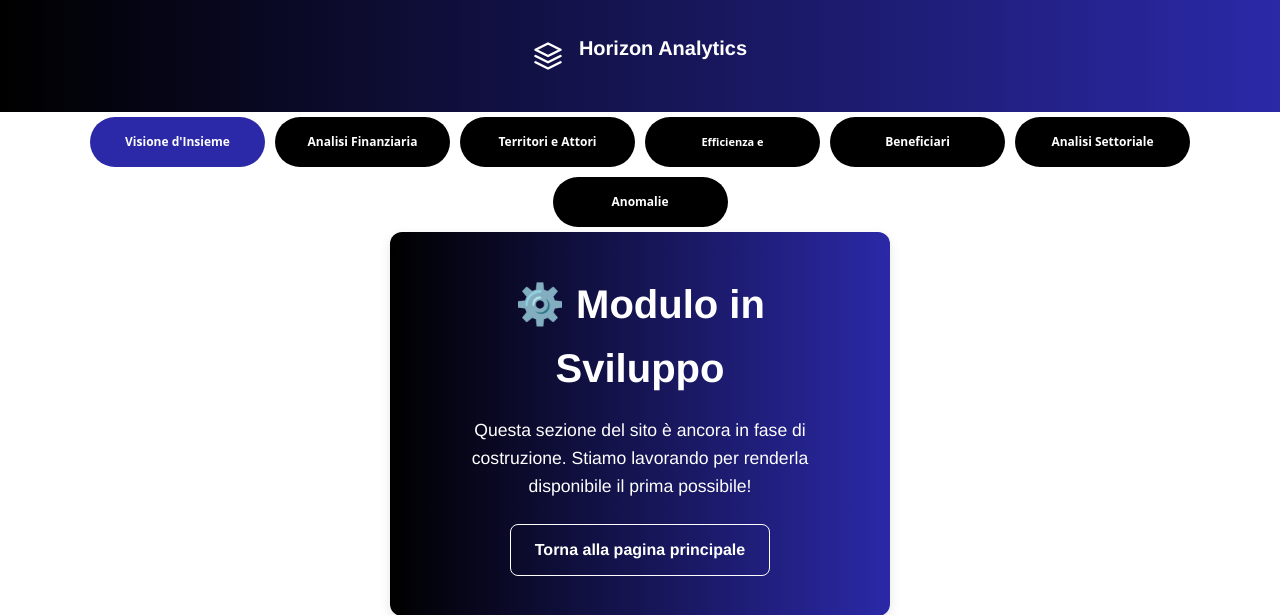
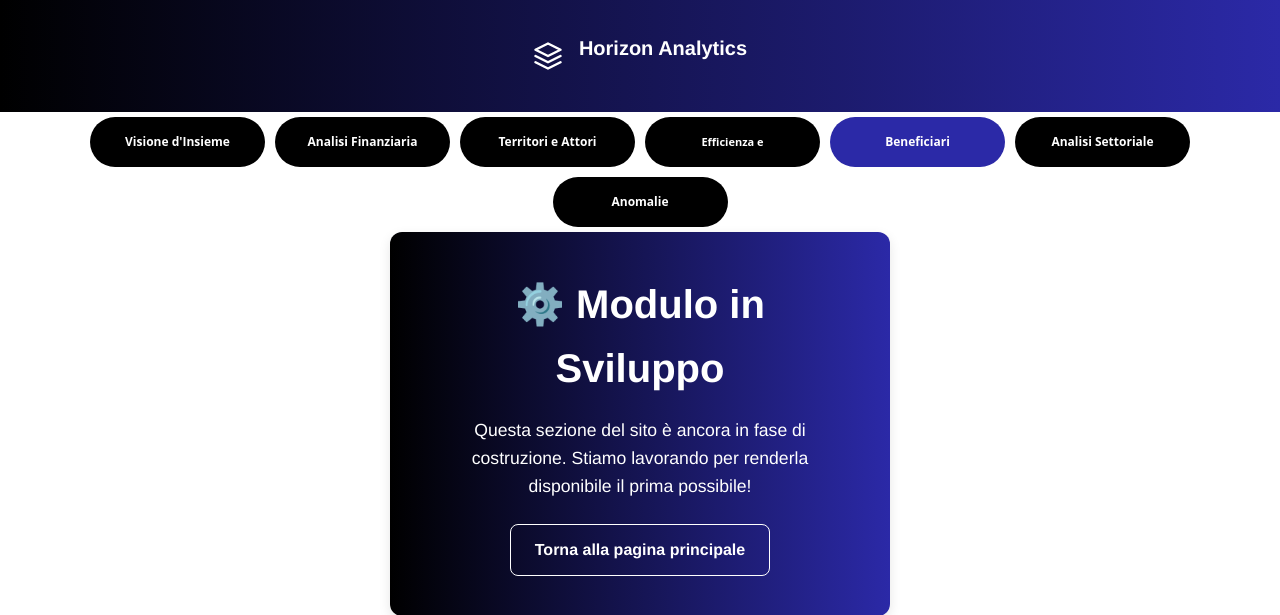
Before and after one commit to Breaking-code-Project-work/Horizon_Analytics, a Django app: page /beneficiari_page/ in a window 1280 px wide. Shown: the top 615 px of the page. Run offline with Django 5.2, Linux system fonts and the light colour scheme; parts of the project's set-up code (start-up, migrations or seed data) failed here and were passed over.

Commit message:
Update active button for Beneficiari link

```diff
--- a/analytics_projects/templates/analytics_projects/beneficiari_page.html
+++ b/analytics_projects/templates/analytics_projects/beneficiari_page.html
@@ -28,11 +28,11 @@
         </div>
 
         <div class="container-center">
-            <a href="{% url 'visione_di_insieme_page' %}" class="header_buttons active_button">Visione d'Insieme</a>
+            <a href="{% url 'visione_di_insieme_page' %}" class="header_buttons">Visione d'Insieme</a>
             <a href="{% url 'analisi_finanziaria_page' %}" class="header_buttons">Analisi Finanziaria</a>
             <a href="{% url 'territori_e_attori_page' %}" class="header_buttons">Territori e Attori</a>
             <a href="{% url 'efficienza_e_performance_page' %}" class="header_buttons" style="font-size: 11px;">Efficienza e Performance</a>
-            <a href="{% url 'beneficiari_page' %}" class="header_buttons">Beneficiari</a>
+            <a href="{% url 'beneficiari_page' %}" class="header_buttons active_button">Beneficiari</a>
             <a href="{% url 'analisi_settoriale_page' %}" class="header_buttons">Analisi Settoriale</a>
             <a href="{% url 'anomalie_page' %}" class="header_buttons">Anomalie</a>
         </div>
```
